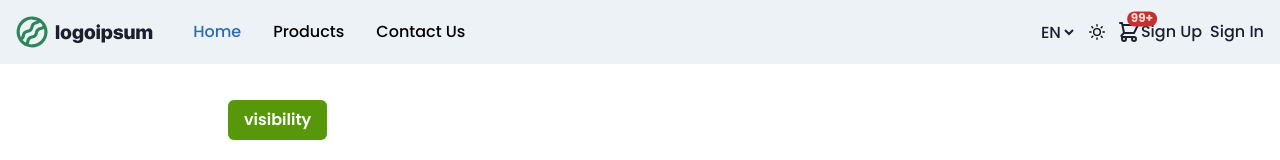
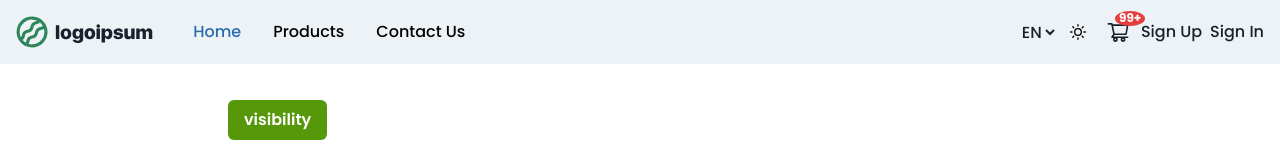
Before and after one commit to Samlogy/saas-ecommerce, a Next.js app in the folder front/: page / in a window 1280 px wide. Shown: the top 160 px of the page. Built offline with nearby package versions, Linux system fonts and the light colour scheme.

Commit message:
fix: shopping cart button (nav bar) layout

```diff
--- a/front/components/ShoppingCartIcon.tsx
+++ b/front/components/ShoppingCartIcon.tsx
@@ -1,42 +1,20 @@
-import { Box, IconButton, useDisclosure, chakra, Icon } from '@chakra-ui/react';
+import { Box, IconButton } from '@chakra-ui/react';
 import { AiOutlineShoppingCart } from 'react-icons/ai'
 
 import { useShoppingCart } from "../store";
 
 const ShoppingCartIcon = ({ value }: { value: number }) => {
-  const { onOpen } = useDisclosure()
   const handleVisibility = useShoppingCart(state => state.handleVisibility)
 
     return(
-      // <Box pos="relative" onClick={() => {handleVisibility(); onOpen;}}>
-      //   { value > 0 ?
-      //     <Box as="span" w="1.3rem" h="1.3rem" color="white" bg="error" display='flex' justifyContent='center' alignItems='center' fontSize='.5rem' textAlign='center' borderRadius={'50%'} m="0" pos="absolute" zIndex={9000} right={0} bottom={'50%'}>
-      //       { value >= 100 ? '99+' : value }
-      //     </Box> : ''
-      //   }
-      //   <IconButton aria-label='Shopping Cart' icon={<AiOutlineShoppingCart size={24} />} mr=".2rem" />
-      // </Box>
-      <chakra.span pos="relative" display="inline-block">
-        <Icon
-          boxSize={6}
-          fill="none"
-          strokeLinecap="round"
-          strokeLinejoin="round"
-          strokeWidth="2"
-          viewBox="0 0 24 24"
-          stroke="currentColor"
-        >
-          <path d="M3 3h2l.4 2M7 13h10l4-8H5.4M7 13L5.4 5M7 13l-2.293 2.293c-.63.63-.184 1.707.707 1.707H17m0 0a2 2 0 100 4 2 2 0 000-4zm-8 2a2 2 0 11-4 0 2 2 0 014 0z"></path>
-        </Icon>
+      <Box pos="relative" onClick={() => handleVisibility()}>
         { value > 0 ?
-          <chakra.span
-            pos="absolute" top="-1px" right="-1px" p=".1rem .25rem"
-            fontSize="xs" fontWeight="bold" lineHeight="none" color="red.100" transform="translate(50%,-50%)" bg="red.600" rounded="full"
-          >
+          <Box as="span" fontSize="xs" fontWeight="bold" lineHeight="none" p=".1rem .25rem" color="white" bg="error" display='flex' justifyContent='center' alignItems='center' textAlign='center' borderRadius={'50%'} m="0" pos="absolute" zIndex={9000} left={'40%'} bottom={'65%'}>
             { value >= 100 ? '99+' : value }
-          </chakra.span> : ''
+          </Box> : ''
         }
-      </chakra.span>
+        <IconButton aria-label='Shopping Cart' icon={<AiOutlineShoppingCart size={24} />} mr=".2rem" />
+      </Box>
     )
 }
 
```
